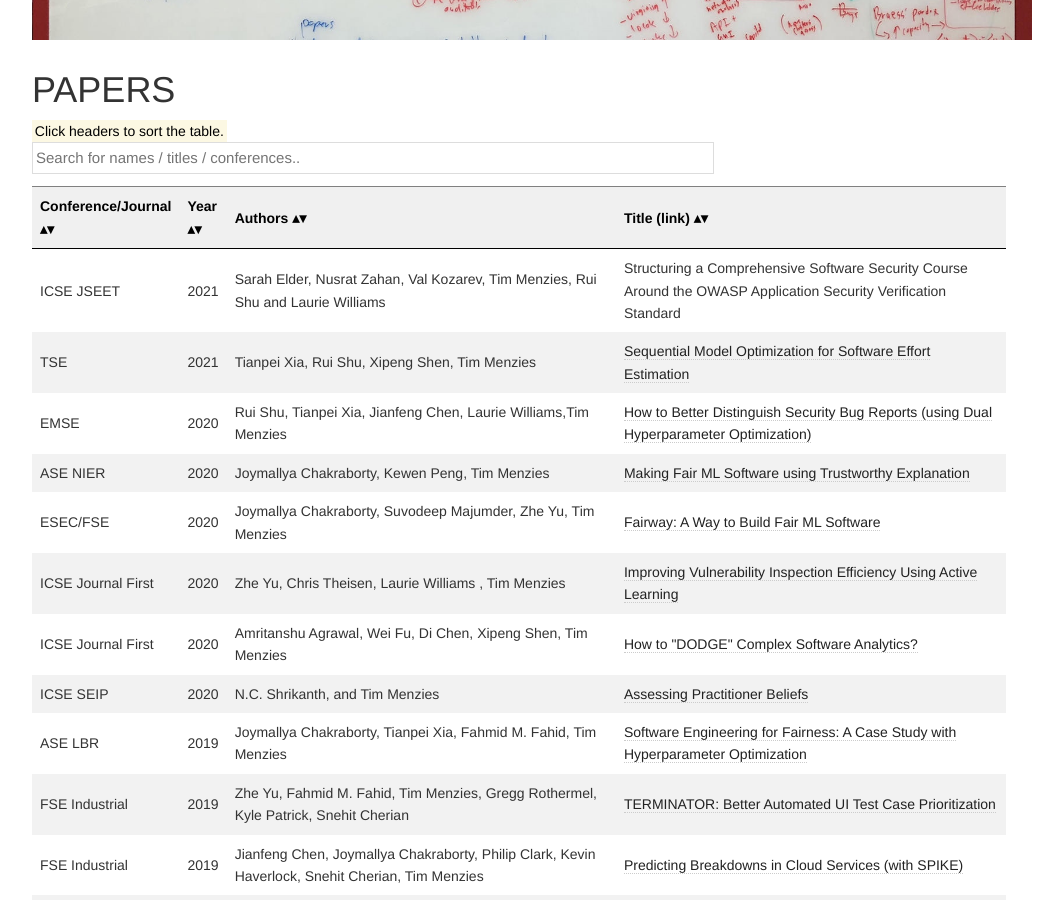
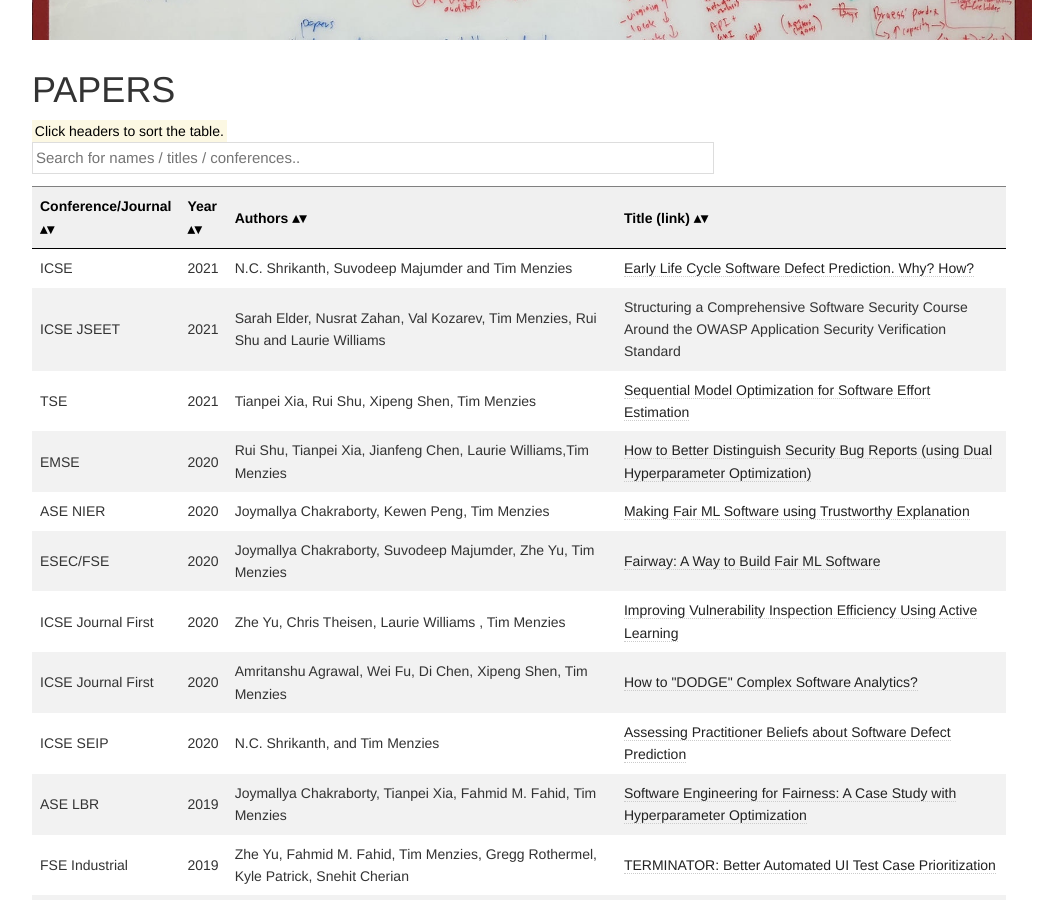
Before and after one commit to ai-se/ai-se.github.io, a Jekyll site: the page built from papers/index.html, in a window 1280 px wide and 900 px high, scrolled down 695 px. Shown: the whole window, without its empty margins (126-1189 px from the left). Built offline with Jekyll 4.4.1, drawn with Linux system fonts in a browser that asks for light colours.

Commit message:
Update index.html

```diff
--- a/papers/index.html
+++ b/papers/index.html
@@ -53,6 +53,15 @@
 		</tr>
 	</thead>
 	<tbody>
+		<tr>
+			<td>ICSE</td>
+			<td>2021</td>
+			<td>N.C. Shrikanth, Suvodeep Majumder and Tim Menzies</td>
+			<td><a href="https://arxiv.org/pdf/2011.13071.pdf">
+					Early Life Cycle Software Defect Prediction. Why? How?
+				</a></td>
+		</tr>
+
 		<tr>
 			<td>ICSE JSEET</td>
 			<td>2021</td>
@@ -120,7 +129,7 @@
 			<td>2020</td>
 			<td>N.C. Shrikanth, and Tim Menzies</td>
 			<td><a href="https://arxiv.org/pdf/1912.10093.pdf">
-					Assessing Practitioner Beliefs
+					Assessing Practitioner Beliefs about Software Defect Prediction
 				</a></td>
 		</tr>
 
```
